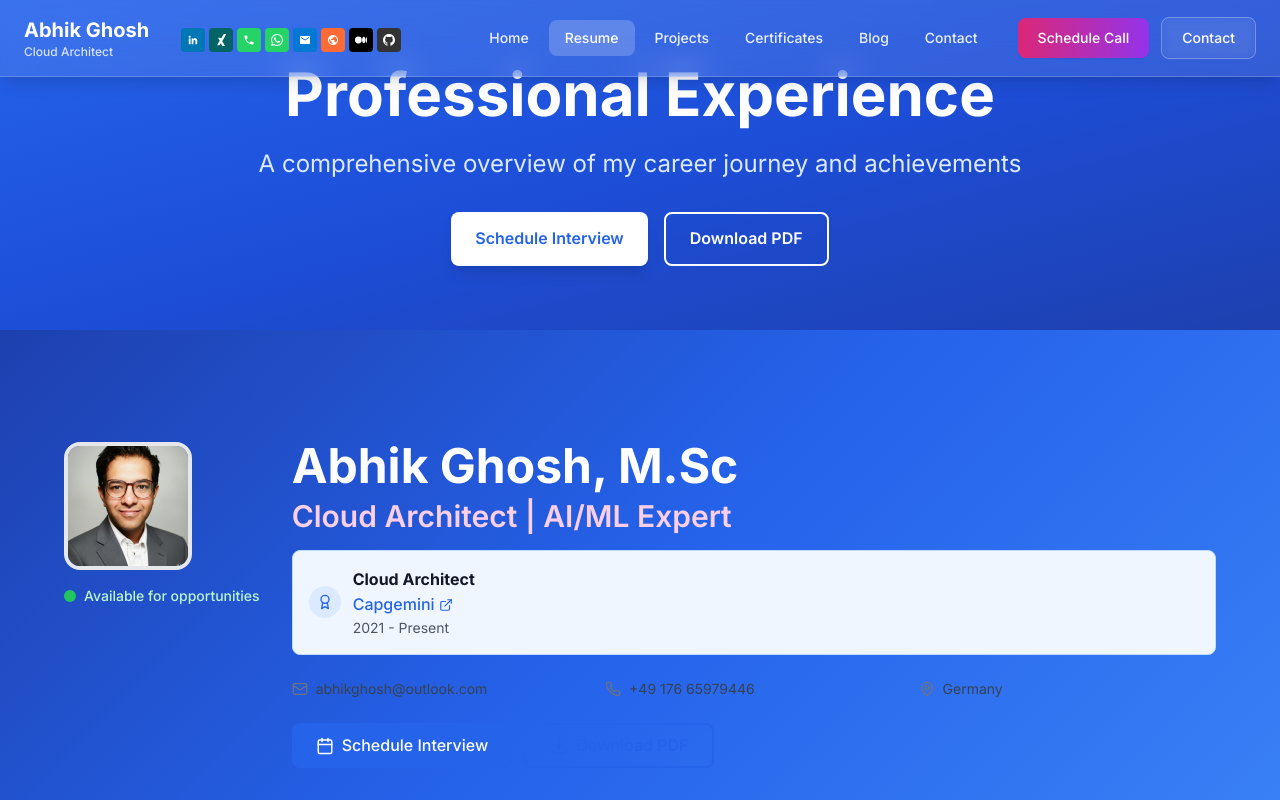
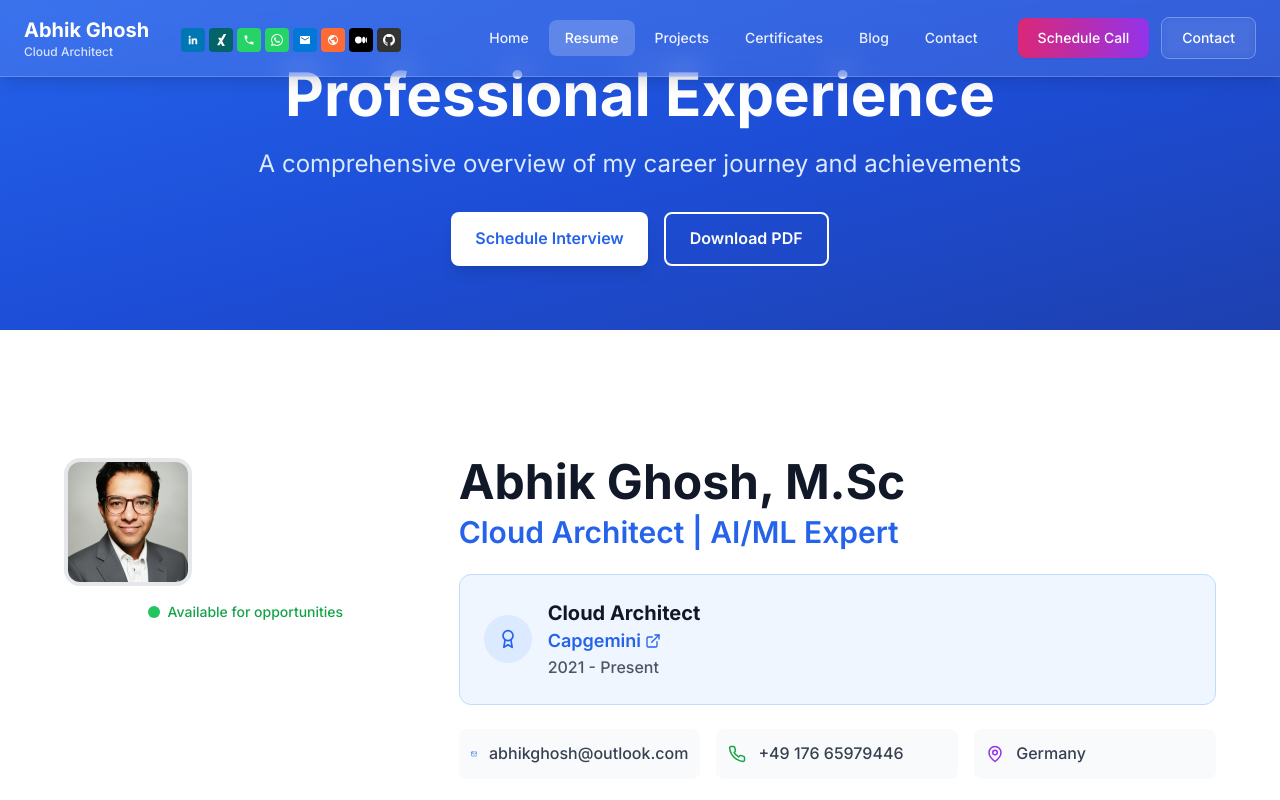
Before and after one commit to abhikghosh12/abhik.cloud, a Next.js app: page /resume in a window 1280 px wide. Shown: the top 800 px of the page. Built offline with nearby package versions, Linux system fonts and the light colour scheme.

Commit message:
added all pages

```diff
--- a/app/components/DynamicResume.tsx
+++ b/app/components/DynamicResume.tsx
@@ -172,90 +172,92 @@ export default function DynamicResume() {
   return (
     <div className="min-h-screen hero-gradient">
       {/* Professional Header */}
-      <section className="hero-gradient border-b border-pink-300">
-        <div className="container mx-auto px-6 py-8">
+      <section className="bg-white border-b border-gray-200">
+        <div className="container mx-auto px-6 py-12">
           <div className="max-w-6xl mx-auto">
-            <div className="flex flex-col lg:flex-row items-start gap-8">
+            <div className="grid lg:grid-cols-3 gap-8 items-start">
 
               {/* Profile Section */}
-              <div className="flex-shrink-0">
+              <div className="lg:col-span-1 text-center">
                 <ProfileImage />
-                <div className="text-center lg:text-left">
-                  <div className="flex items-center gap-2 justify-center lg:justify-start mb-2">
+                <div className="mt-4">
+                  <div className="flex items-center gap-2 justify-center mb-2">
                     <div className="w-3 h-3 bg-green-500 rounded-full"></div>
-                    <span className="text-sm text-green-200 font-medium">Available for opportunities</span>
+                    <span className="text-sm text-green-600 font-medium">Available for opportunities</span>
                   </div>
                 </div>
               </div>
 
               {/* Header Info */}
-              <div className="flex-1">
-                <div className="text-center lg:text-left">
-                  <h1 className="text-4xl lg:text-5xl font-bold text-white mb-2">
-                    Abhik Ghosh, M.Sc
-                  </h1>
-                  <h2 className="text-2xl lg:text-3xl text-pink-200 font-semibold mb-4">
-                    Cloud Architect | AI/ML Expert
-                  </h2>
+              <div className="lg:col-span-2">
+                <div className="space-y-6">
+                  <div>
+                    <h1 className="text-4xl lg:text-5xl font-bold text-gray-900 mb-2">
+                      Abhik Ghosh, M.Sc
+                    </h1>
+                    <h2 className="text-2xl lg:text-3xl text-blue-600 font-semibold mb-4">
+                      Cloud Architect | AI/ML Expert
+                    </h2>
+                  </div>
 
                   {/* Current Position */}
-                  <div className="bg-blue-50 border border-blue-200 rounded-lg p-4 mb-6">
-                    <div className="flex items-center justify-center lg:justify-start gap-3">
-                      <div className="w-8 h-8 bg-blue-100 rounded-full flex items-center justify-center">
-                        <Award size={16} className="text-blue-600" />
+                  <div className="bg-blue-50 border border-blue-200 rounded-xl p-6">
+                    <div className="flex items-center gap-4">
+                      <div className="w-12 h-12 bg-blue-100 rounded-full flex items-center justify-center">
+                        <Award size={20} className="text-blue-600" />
                       </div>
-                      <div className="text-left">
-                        <p className="font-bold text-gray-900">Cloud Architect</p>
+                      <div>
+                        <p className="text-xl font-bold text-gray-900">Cloud Architect</p>
                         <a
                           href="https://www.capgemini.com/"
                           target="_blank"
                           rel="noopener noreferrer"
-                          className="text-blue-600 hover:text-blue-800 font-medium flex items-center gap-1"
+                          className="text-blue-600 hover:text-blue-800 font-semibold flex items-center gap-1 text-lg"
                         >
-                          Capgemini <ExternalLink size={14} />
+                          Capgemini <ExternalLink size={16} />
                         </a>
-                        <p className="text-sm text-gray-600">2021 - Present</p>
+                        <p className="text-gray-600 font-medium">2021 - Present</p>
                       </div>
                     </div>
                   </div>
 
                   {/* Contact Information */}
-                  <div className="grid grid-cols-1 sm:grid-cols-2 lg:grid-cols-3 gap-4 mb-6">
-                    <div className="flex items-center gap-2 justify-center lg:justify-start">
-                      <Mail size={16} className="text-gray-500" />
-                      <a href="mailto:abhikghosh@outlook.com" className="text-gray-700 hover:text-blue-600 text-sm">
+                  <div className="grid grid-cols-1 md:grid-cols-3 gap-4">
+                    <div className="flex items-center gap-3 p-3 bg-gray-50 rounded-lg">
+                      <Mail size={18} className="text-blue-600" />
+                      <a href="mailto:abhikghosh@outlook.com" className="text-gray-700 hover:text-blue-600 font-medium">
                         abhikghosh@outlook.com
                       </a>
                     </div>
-                    <div className="flex items-center gap-2 justify-center lg:justify-start">
-                      <Phone size={16} className="text-gray-500" />
-                      <a href="tel:+4917665979446" className="text-gray-700 hover:text-blue-600 text-sm">
+                    <div className="flex items-center gap-3 p-3 bg-gray-50 rounded-lg">
+                      <Phone size={18} className="text-green-600" />
+                      <a href="tel:+4917665979446" className="text-gray-700 hover:text-green-600 font-medium">
                         +49 176 65979446
                       </a>
                     </div>
-                    <div className="flex items-center gap-2 justify-center lg:justify-start">
-                      <MapPin size={16} className="text-gray-500" />
-                      <span className="text-gray-700 text-sm">Germany</span>
+                    <div className="flex items-center gap-3 p-3 bg-gray-50 rounded-lg">
+                      <MapPin size={18} className="text-purple-600" />
+                      <span className="text-gray-700 font-medium">Germany</span>
                     </div>
                   </div>
 
                   {/* Action Buttons */}
-                  <div className="flex flex-col sm:flex-row gap-3 justify-center lg:justify-start">
+                  <div className="flex flex-col sm:flex-row gap-4">
                     <a
                       href="https://calendly.com/abhikghosh87"
                       target="_blank"
                       rel="noopener noreferrer"
-                      className="bg-blue-600 text-white px-6 py-2 rounded-lg font-medium hover:bg-blue-700 transition-colors flex items-center gap-2 justify-center"
+                      className="bg-blue-600 text-white px-8 py-3 rounded-lg font-semibold hover:bg-blue-700 transition-colors flex items-center gap-2 justify-center shadow-lg"
                     >
-                      <Calendar size={18} />
+                      <Calendar size={20} />
                       Schedule Interview
                     </a>
                     <a
                       href="/Certificates/Lebenslauf_Ghosh_Abhik.pdf"
                       download="Abhik_Ghosh_Resume.pdf"
-                      className="border-2 border-blue-600 text-blue-600 px-6 py-2 rounded-lg font-medium hover:bg-blue-50 transition-colors flex items-center gap-2 justify-center"
+                      className="border-2 border-blue-600 text-blue-600 px-8 py-3 rounded-lg font-semibold hover:bg-blue-50 transition-colors flex items-center gap-2 justify-center"
                     >
-                      <Download size={18} />
+                      <Download size={20} />
                       Download PDF
                     </a>
                   </div>
--- a/app/page.tsx
+++ b/app/page.tsx
@@ -210,7 +210,7 @@ export default function Home() {
 
                   {/* Professional Links */}
                   <div className="flex justify-center space-x-3">
-                    <a href="https://www.linkedin.com/in/abhik-ghosh-cloud" target="_blank" rel="noopener noreferrer"
+                    <a href="https://www.linkedin.com/in/abhik-ghosh-msc/" target="_blank" rel="noopener noreferrer"
                        className="w-10 h-10 bg-blue-600 rounded-lg flex items-center justify-center text-white hover:bg-blue-700 transition-colors">
                       <i className="fab fa-linkedin text-lg"></i>
                     </a>
@@ -334,7 +334,7 @@ export default function Home() {
 
                   {/* Social Links */}
                   <div className="flex justify-center space-x-3">
-                    <a href="https://www.linkedin.com/in/abhik-ghosh-cloud" target="_blank" rel="noopener noreferrer"
+                    <a href="https://www.linkedin.com/in/abhik-ghosh-msc/" target="_blank" rel="noopener noreferrer"
                        title="LinkedIn" className="w-12 h-12 bg-[#0077B5] rounded-lg flex items-center justify-center hover:scale-110 transition-transform">
                       <svg width="24" height="24" viewBox="0 0 24 24" fill="white">
                         <path d="M20.447 20.452h-3.554v-5.569c0-1.328-.027-3.037-1.852-3.037-1.853 0-2.136 1.445-2.136 2.939v5.667H9.351V9h3.414v1.561h.046c.477-.9 1.637-1.85 3.37-1.85 3.601 0 4.267 2.37 4.267 5.455v6.286zM5.337 7.433c-1.144 0-2.063-.926-2.063-2.065 0-1.138.92-2.063 2.063-2.063 1.14 0 2.064.925 2.064 2.063 0 1.139-.925 2.065-2.064 2.065zm1.782 13.019H3.555V9h3.564v11.452z"/>
```
Also changed, not shown: app/contact/page.tsx (+11 -10 lines).
